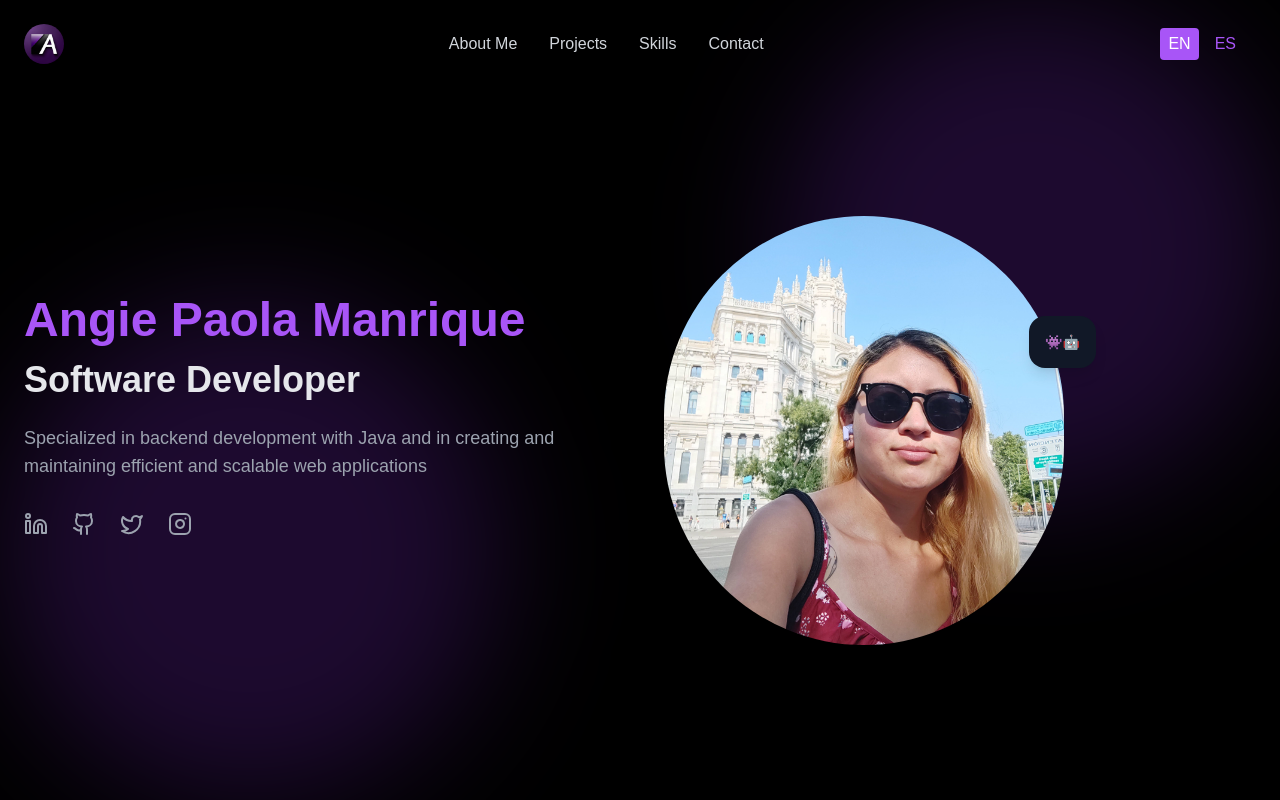
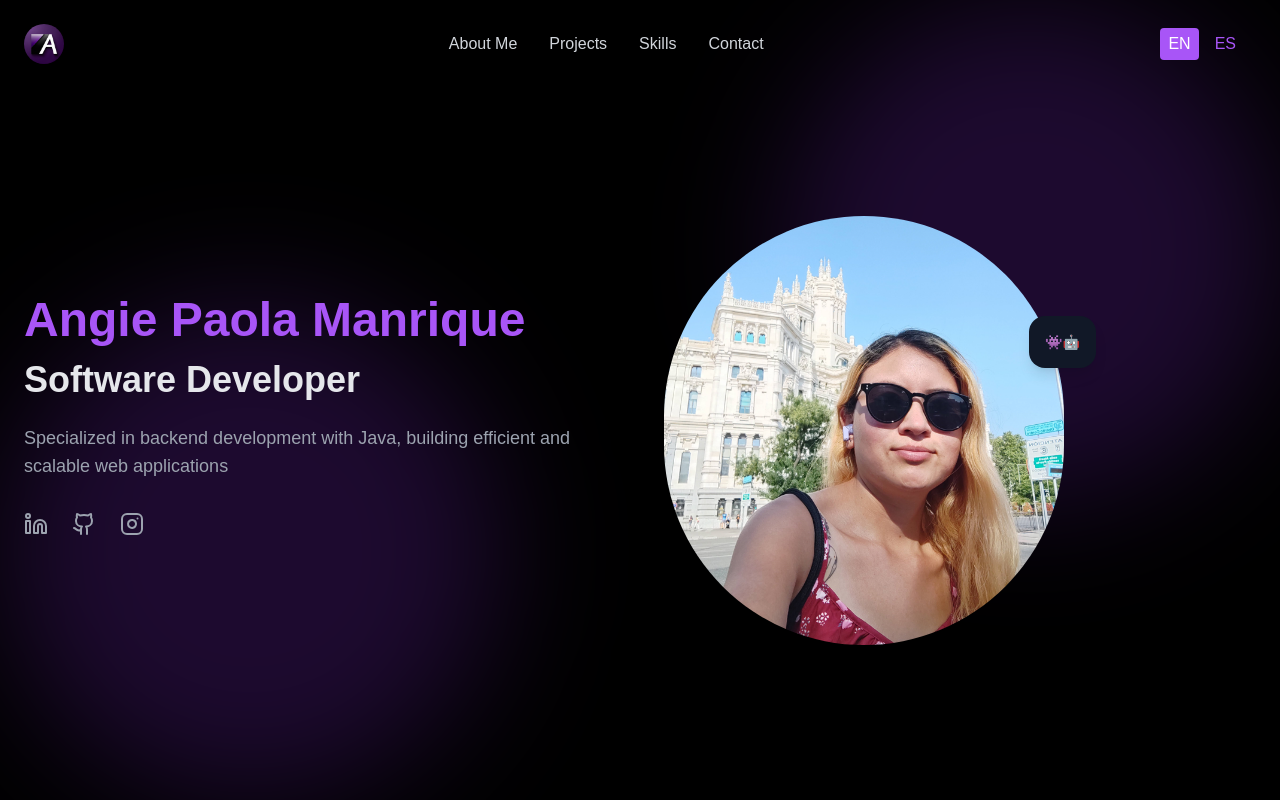
Before and after one commit to angie27m/portfolio-nextjs, a Next.js app: page / in a window 1280 px wide. Shown: the top 800 px of the page. Built offline with nearby package versions, Linux system fonts and the light colour scheme.

Commit message:
Small hero's changes

```diff
--- a/components/Hero.tsx
+++ b/components/Hero.tsx
@@ -1,5 +1,5 @@
 import Image from 'next/image'
-import { Github, Linkedin, Instagram, Twitter } from 'lucide-react'
+import { Github, Linkedin, Instagram } from 'lucide-react'
 
 interface HeroProps {
   language: 'es' | 'en';
@@ -8,11 +8,11 @@ interface HeroProps {
 const heroContent = {
   es: {
     role: 'Desarrolladora de software',
-    description: 'Especializada en el desarrollo backend con Java y en la creación y mantenimiento de aplicaciones web eficientes y escalables'
+    description: 'Especializada en desarrollo backend con Java, creando aplicaciones web eficientes y escalables'
   },
   en: {
     role: 'Software Developer',
-    description: 'Specialized in backend development with Java and in creating and maintaining efficient and scalable web applications'
+    description: 'Specialized in backend development with Java, building efficient and scalable web applications'
   }
 }
 
@@ -54,14 +54,6 @@ export default function Hero({ language }: HeroProps) {
                   <Github size={24} />
                 </a>
                 <a
-                  href="https://x.com/i_Angie_"
-                  target="_blank"
-                  rel="noopener noreferrer"
-                  className="text-gray-400 hover:text-purple-500 transition-colors"
-                >
-                  <Twitter size={24} />
-                </a>
-                <a
                   href="https://instagram.com/angie27m"
                   target="_blank"
                   rel="noopener noreferrer"
```
